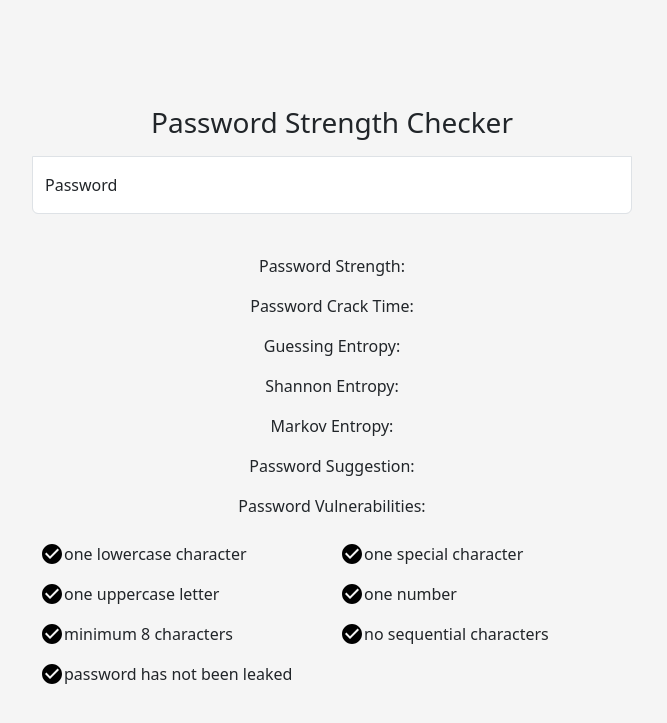
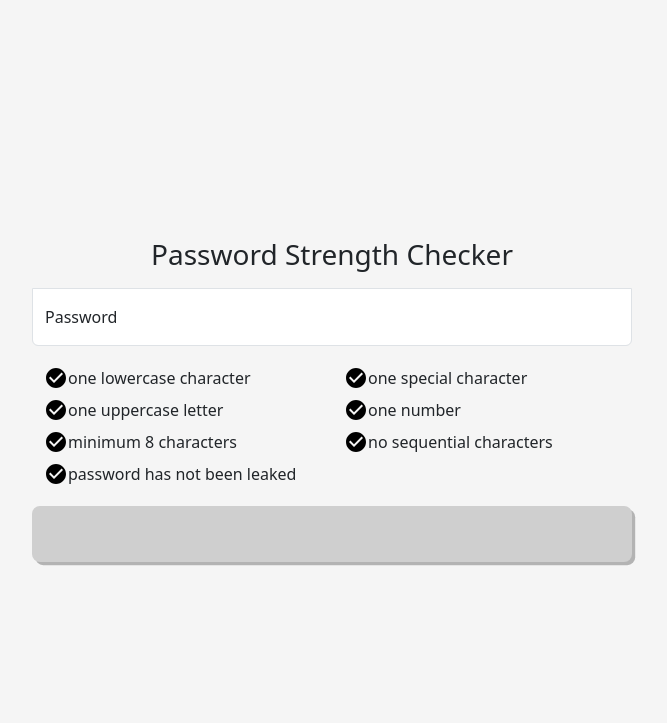
Before and after one commit to heiEzekiel/Password-Strength-Checker, a Flask app: page / in a window 1280 px wide. Shown: the top 723 px of the page, without its empty margins (308-975 px from the left). Run offline with Flask 2, Linux system fonts and the light colour scheme.

Commit message:
fix: update entropy, vulnerability+crack time css

```diff
--- a/static/index.css
+++ b/static/index.css
@@ -51,3 +51,9 @@
     border-top-left-radius: 0;
     border-top-right-radius: 0;
 }
+
+.content-wrapper {
+    border-radius: 0.5em;
+    box-shadow: 0.2em 0.2em 0 0 #b3b3b3;
+    background: #cfcfcf;
+}
--- a/templates/index.html
+++ b/templates/index.html
@@ -48,16 +48,8 @@
         </div>
         </form>
 
-        <br>
         <!-- Results from password check -->
         <div>
-            <p>Password Strength: <span id="passwordStrength"></span></p>
-            <p>Password Crack Time: <span id="passwordCrackTime"></span></p>
-            <p>Guessing Entropy: <span id="guessingEntropy"></span></p>
-            <p>Shannon Entropy: <span id="shannonEntropy"></span></p>
-            <p>Markov Entropy: <span id="markovEntropy"></span></p>
-            <p>Password Suggestion: <span id="passwordSuggestion"></span></p>
-            <p>Password Vulnerabilities: <span id="passwordVulnerabilities"></span></p>
             <div id="very-weak-ui" style="display: none;">
                 <div class="d-flex flex-row justify-content-between">
                     <h3>Password Strength</h3>
@@ -66,7 +58,7 @@
                 <div class="progress">
                     <div class="progress-bar" role="progressbar" style="width: 20%; background-color: red" aria-valuenow="25" aria-valuemin="0" aria-valuemax="100"></div>
                 </div>
-                <h4 style="text-align: left">Your password is easily guessable. You can do better.</h4>
+                <h4 style="text-align: left"><span id="passwordVulnerabilities"></span></h4>
             </div>
 
             <div id="weak-ui" style="display: none;">
@@ -77,7 +69,7 @@
                 <div class="progress">
                     <div class="progress-bar" role="progressbar" style="width: 40%; background-color: #FF6962;" aria-valuenow="25" aria-valuemin="0" aria-valuemax="100"></div>
                 </div>
-                <h4 style="text-align: left">Your password is easily guessable. You can do better.</h4>
+                <h4 style="text-align: left"><span id="passwordVulnerabilities"></span></h4>
             </div>
 
             <div id="moderate-ui" style="display: none;">
@@ -88,7 +80,7 @@
                 <div class="progress">
                     <div class="progress-bar" role="progressbar" style="width: 60%; background-color: #FFB3A5;" aria-valuenow="25" aria-valuemin="0" aria-valuemax="100"></div>
                 </div>
-                <h4 style="text-align: left">Your password is easily guessable. You can do better.</h4>
+                <h4 style="text-align: left"><span id="passwordVulnerabilities"></span></h4>
             </div>
 
             <div id="strong-ui" style="display: none;">
@@ -99,7 +91,7 @@
                 <div class="progress">
                     <div class="progress-bar" role="progressbar" style="width: 80%; background-color: #7ABD91;" aria-valuenow="25" aria-valuemin="0" aria-valuemax="100"></div>
                 </div>
-                <h4 style="text-align: left">Your password is good. But you can still do better.</h4>
+                <h4 style="text-align: left">Your password is good. But <span id="passwordVulnerabilities"></span></h4>
             </div>
 
             <div id="very-strong-ui" style="display: none;">
@@ -110,47 +102,55 @@
                 <div class="progress">
                     <div class="progress-bar" role="progressbar" style="width: 100%; background-color: green;" aria-valuenow="25" aria-valuemin="0" aria-valuemax="100"></div>
                 </div>
-                <h4 style="text-align: left">Your password is great. Nice work!</h4>
+                <h4 style="text-align: left">Your password is great. Nice work!<span id="passwordVulnerabilities"></span></h4>
             </div>
+
+            <h4 class="mb-3" style="text-align: left" id="passwordSuggestion"></h4>
 
             <div
                 <div class="d-flex flex-row">
-                    <div class="d-flex p-2 w-100">
+                    <div class="d-flex p-1 mx-2 w-100">
                         <svg xmlns="http://www.w3.org/2000/svg" height="24" viewBox="0 0 24 24" width="24"><path d="M0 0h24v24H0z" fill="none"/><path id="lower-char" d="M12 2C6.48 2 2 6.48 2 12s4.48 10 10 10 10-4.48 10-10S17.52 2 12 2zm-2 15l-5-5 1.41-1.41L10 14.17l7.59-7.59L19 8l-9 9z"/></svg>
                         one lowercase character
                     </div>
-                    <div class="d-flex p-2 w-100">
+                    <div class="d-flex p-1 mx-2 w-100">
                         <svg xmlns="http://www.w3.org/2000/svg" height="24" viewBox="0 0 24 24" width="24"><path d="M0 0h24v24H0z" fill="none"/><path id="sp-char"  d="M12 2C6.48 2 2 6.48 2 12s4.48 10 10 10 10-4.48 10-10S17.52 2 12 2zm-2 15l-5-5 1.41-1.41L10 14.17l7.59-7.59L19 8l-9 9z"/></svg>
                         one special character
                     </div>
                 </div>
                 <div class="d-flex flex-row">
-                    <div class="d-flex p-2 w-100">
+                    <div class="d-flex p-1 mx-2 w-100">
                         <svg xmlns="http://www.w3.org/2000/svg" height="24" viewBox="0 0 24 24" width="24"><path d="M0 0h24v24H0z" fill="none"/><path id="upper-char" d="M12 2C6.48 2 2 6.48 2 12s4.48 10 10 10 10-4.48 10-10S17.52 2 12 2zm-2 15l-5-5 1.41-1.41L10 14.17l7.59-7.59L19 8l-9 9z"/></svg>
                         one uppercase letter
                     </div>
-                    <div class="d-flex p-2 w-100">
+                    <div class="d-flex p-1 mx-2 w-100">
                         <svg xmlns="http://www.w3.org/2000/svg" height="24" viewBox="0 0 24 24" width="24"><path d="M0 0h24v24H0z" fill="none"/><path id="num-char" d="M12 2C6.48 2 2 6.48 2 12s4.48 10 10 10 10-4.48 10-10S17.52 2 12 2zm-2 15l-5-5 1.41-1.41L10 14.17l7.59-7.59L19 8l-9 9z"/></svg>
                         one number
                     </div>
                 </div>
                 <div class="d-flex flex-row">
-                    <div class="d-flex p-2 w-100">
+                    <div class="d-flex p-1 mx-2 w-100">
                         <svg xmlns="http://www.w3.org/2000/svg" height="24" viewBox="0 0 24 24" width="24"><path d="M0 0h24v24H0z" fill="none"/><path id="eight-char" d="M12 2C6.48 2 2 6.48 2 12s4.48 10 10 10 10-4.48 10-10S17.52 2 12 2zm-2 15l-5-5 1.41-1.41L10 14.17l7.59-7.59L19 8l-9 9z"/></svg>
                         minimum 8 characters
                     </div>
-                    <div class="d-flex p-2 w-100">
+                    <div class="d-flex p-1 mx-2 w-100">
                         <svg xmlns="http://www.w3.org/2000/svg" height="24" viewBox="0 0 24 24" width="24"><path d="M0 0h24v24H0z" fill="none"/><path id="seq-char" d="M12 2C6.48 2 2 6.48 2 12s4.48 10 10 10 10-4.48 10-10S17.52 2 12 2zm-2 15l-5-5 1.41-1.41L10 14.17l7.59-7.59L19 8l-9 9z"/></svg>
                         no sequential characters
                     </div>
                 </div>
-                <div class="d-flex flex-row">
-                    <div class="d-flex p-2 w-100">
+                <div class="d-flex flex-row mb-3">
+                    <div class="d-flex p-1 mx-2 w-100">
                         <svg xmlns="http://www.w3.org/2000/svg" height="24" viewBox="0 0 24 24" width="24"><path d="M0 0h24v24H0z" fill="none"/><path id="leaked-pwd" d="M12 2C6.48 2 2 6.48 2 12s4.48 10 10 10 10-4.48 10-10S17.52 2 12 2zm-2 15l-5-5 1.41-1.41L10 14.17l7.59-7.59L19 8l-9 9z"/></svg>
                         password has not been leaked
                     </div>
-                    <div class="d-flex p-2 w-100" />
+                    <div class="d-flex p-1 w-100" />
                 </div>
+        </div>
+        <div class="content-wrapper p-4" style="text-align: left;">
+            <h5 id="passwordCrackTime"></h5>
+            <h5 id="guessingEntropy"></h5>
+            <h5 id="shannonEntropy"></h5>
+            <h5 id="markovEntropy"></h5>
         </div>
     </main>
 
@@ -188,7 +188,6 @@
     const strongUi = document.getElementById("strong-ui");
     const veryStrongUi = document.getElementById("very-strong-ui");
 
-    const passwordStrengthOutput = document.getElementById("passwordStrength");
     const passwordCrackTimeOutput = document.getElementById("passwordCrackTime");
     const guessingEntropyOutput = document.getElementById("guessingEntropy");
     const shannonEntropyOutput = document.getElementById("shannonEntropy");
@@ -225,10 +224,10 @@
             strongUi.style.display = data["passwordStrength"] == 'Strong' ? 'block' : 'none';
             veryStrongUi.style.display = data["passwordStrength"] == 'Very strong' ? 'block' : 'none';
 
-            passwordCrackTimeOutput.innerText = data["passwordCrackTime"];
-            guessingEntropyOutput.innerText = data["guessingEntropy"];
-            shannonEntropyOutput.innerText = data["shannonEntropy"];
-            markovEntropyOutput.innerText = data["markovEntropy"];
+            passwordCrackTimeOutput.innerText = "Estimated Time To Crack: " + data["passwordCrackTime"];
+            guessingEntropyOutput.innerText = "Guessing Entropy: " + data["guessingEntropy"];
+            shannonEntropyOutput.innerText = "Shannon Entropy: " + data["shannonEntropy"];
+            markovEntropyOutput.innerText = "Markov: " + data["markovEntropy"];
             passwordSuggestionOutput.innerText = data["passwordSuggestion"];
             passwordVulnerabilitiesOutput.innerText = data["passwordVulnerabilities"];
             return data;
```
Also changed, not shown: password_check.py (+6 -6 lines).
